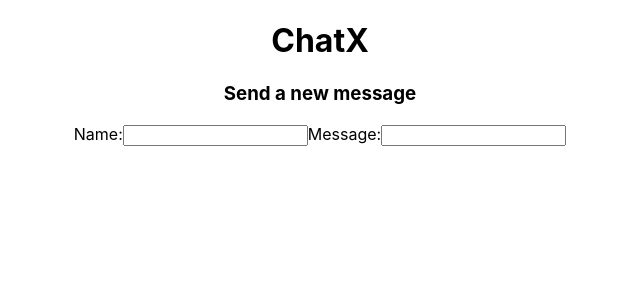
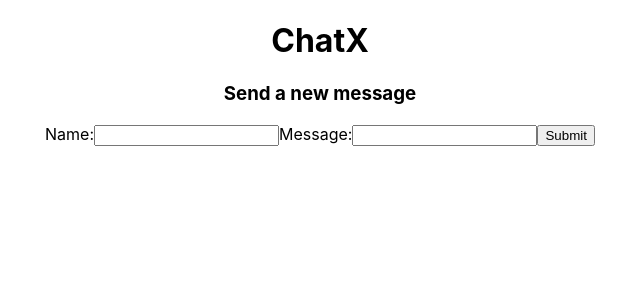
Before and after one commit to hcquach/chatx, a React (Create React App) app: page / in a window 1280 px wide. Shown: the top 300 px of the page, without its empty margins (320-960 px from the left). Built offline with nearby package versions, Linux system fonts and the light colour scheme; the HTML template or start-up script is replaced by a standard one.

Commit message:
Updated form, eventhandler to successfully create a new message

```diff
--- a/src/components/MessageCreate.js
+++ b/src/components/MessageCreate.js
@@ -1,32 +1,40 @@
 import React, { Component } from 'react';
 import gql from 'graphql-tag';
 import { graphql } from 'react-apollo';
-import { Link, hashHistory } from 'react-router';
 
 class MessageCreate extends Component {
     constructor(props) {
         super(props);
         this.state = {
-            title: '',
+            content: '',
             user: ''
         };
+    }
+
+    onSubmit(event) {
+        event.preventDefault();
+        console.log(this.props);
+        this.props.mutate({
+            variables: { content: this.state.content, user: this.state.user }
+        });
     }
 
     render() {
         return (
             <div>
                 <h3>Send a new message</h3>
-                <form>
+                <form onSubmit={this.onSubmit.bind(this)}>
                     <label>Name:</label>
                     <input
-                        onChange={event => this.setState({ name: event.target.value })}
-                        value={this.state.name}
+                        onChange={event => this.setState({ user: event.target.value })}
+                        value={this.state.user}
                     />
                     <label>Message:</label>
                     <input
-                        onChange={event => this.setState({ name: event.target.value })}
+                        onChange={event => this.setState({ content: event.target.value })}
                         value={this.state.content}
                     />
+                     <input type="submit" value="Submit" />
                 </form>
             </div>
         );
@@ -34,7 +42,7 @@ class MessageCreate extends Component {
 }
 
 const mutation = gql`
-    mutation AddMessage($user: String, $content: String) {
+    mutation AddMessage($user: String, $content: String!) {
         addMessage(user: $user, content: $content) {
             content
         }
```
